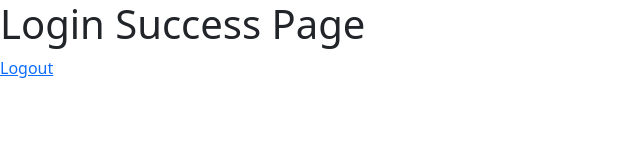
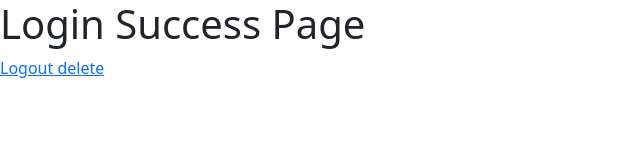
Before and after one commit to sudheerachl/frontend-project, a React (Vite) app: page /#/profile-user in a window 1280 px wide. Shown: the top 160 px of the page, without its empty margins (0-640 px from the left). Built offline with nearby package versions, Linux system fonts and the light colour scheme.

Commit message:
Update user-profile.jsx

```diff
--- a/src/user/user-profile.jsx
+++ b/src/user/user-profile.jsx
@@ -6,6 +6,7 @@ const Successuser = () => {
     <div >
         <h1>Login Success Page</h1>
         <Link to='/Homepage'>Logout</Link>
+      <Link to='/delete-user'>     delete</Link>
     </div>
   )
 }
```
